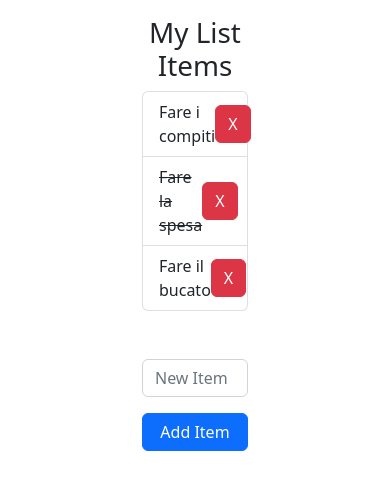
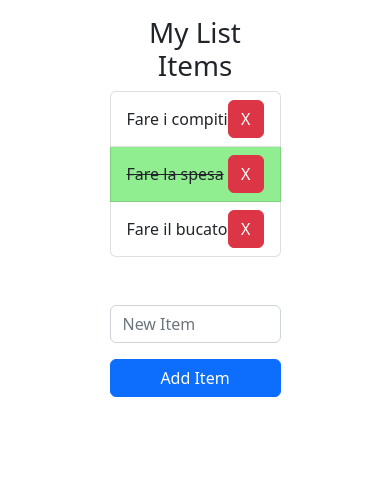
Before and after one commit to AlexBosio95/vue-todolist, a plain HTML site: page index.html in a window 390 px wide. Drawn offline with nearby package versions, Linux system fonts and the light colour scheme.

Commit message:
add css class

```diff
--- a/css/style.css
+++ b/css/style.css
@@ -1,5 +1,9 @@
 .no-done{
     text-decoration: line-through;
+}
+
+.bg-done{
+    background-color:lightgreen;
 }
 
 ul li {
--- a/index.html
+++ b/index.html
@@ -29,11 +29,11 @@
     <div id="app">
         <div class="container">
             <div class="row row-cols-3 mt-3">
-                <div class="col"></div>
-                <div class="col">
+                <div class="col-3"></div>
+                <div class="col-6">
                     <h1 class="text-center">My List Items</h1>
                     <ul class="list-group">
-                        <li class="list-group-item d-flex justify-content-between align-items-center" v-for="(todo, index) in todos">
+                        <li class="list-group-item d-flex justify-content-between align-items-center" :class="{'bg-done' : todos[index].done}" v-for="(todo, index) in todos">
                             <span :class="{'no-done' : todos[index].done}" @click="toggleDone(index)">{{todos[index].text}}</span>
                             <button class="btn btn-danger" @click="removeItem(index)">X</button>
                         </li>
@@ -47,7 +47,7 @@
                     <button class="btn btn-primary mt-3 w-100" @click="newItemToPush(newItem)">Add Item</button>
 
                 </div>
-                <div class="col"></div>
+                <div class="col-3"></div>
             </div>
         </div>
 
--- a/js/script.js
+++ b/js/script.js
@@ -28,10 +28,6 @@ const app = new Vue ({
             this.todos.splice((currentItem), 1)
         },
 
-        log(arg) {
-            console.log(arg)
-        },
-
         newItemToPush: function(itemToPush){
             if (this.newItem == '') {
                 alert('Elemento non inserito')
@@ -43,18 +39,11 @@ const app = new Vue ({
 
                 this.newItem = '';
             }
-
         },
 
-        toggleDone: function(currentDone) {
-            // console.log(this.todos[currentDone].done)
-            // if (this.todos[currentDone].done == false) {
-            //     this.todos[currentDone].done = true
-            // } else {
-            //     this.todos[currentDone].done = false
-            // }
+        toggleDone: function(currentItem) {
 
-            this.todos[currentDone].done = !this.todos[currentDone].done
+            this.todos[currentItem].done = !this.todos[currentItem].done
 
         }
 
```
